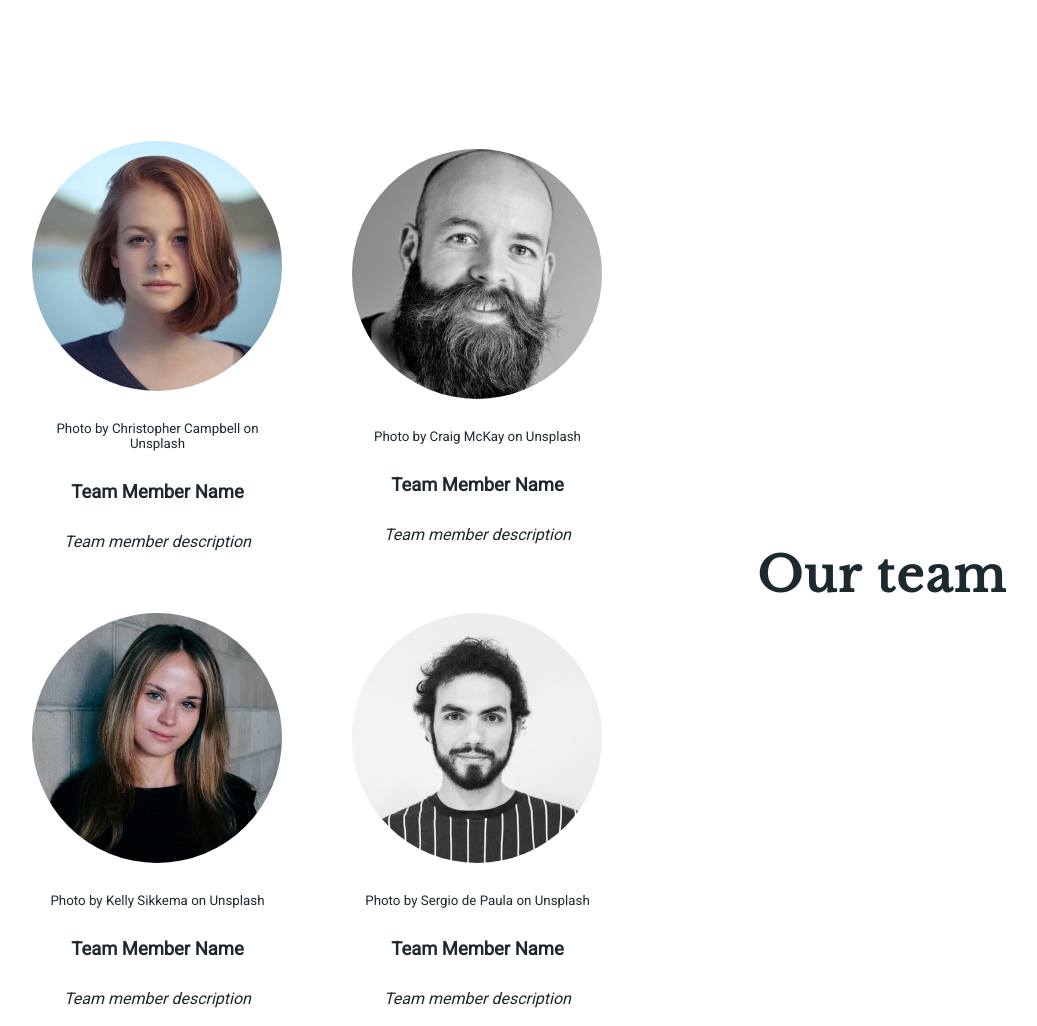
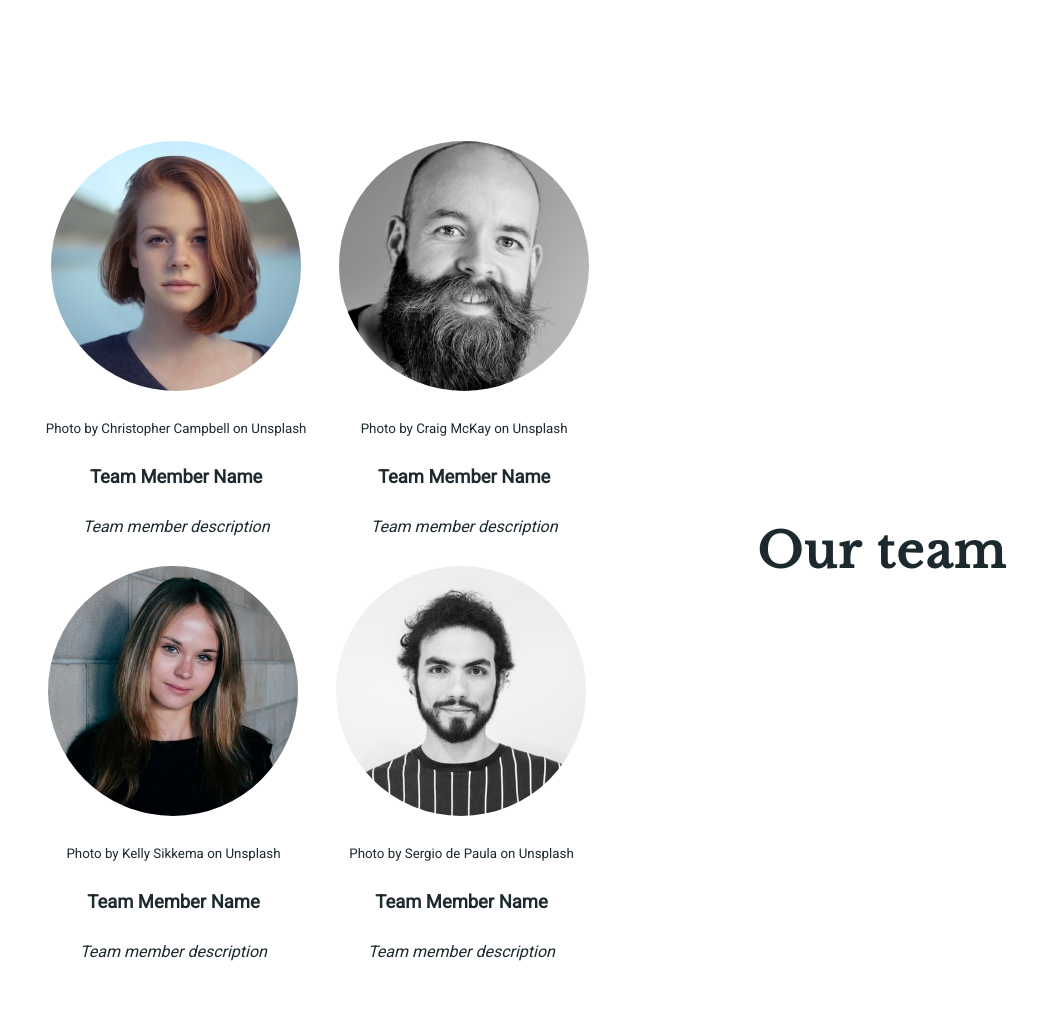
Before and after one commit to techbecca/fidelis, a plain HTML site: page index.html in a window 1280 px wide. Shown: the part 1060-2086 px from the top of the page, without its empty margins (122-1159 px from the left). Drawn offline with nearby package versions, Linux system fonts and the light colour scheme.

Commit message:
Switch team members display from grid to flexbox

```diff
--- a/app/sass/style.scss
+++ b/app/sass/style.scss
@@ -180,13 +180,9 @@ address {
 .team-members {
   width: 50%;
   text-align: center;
-  display: grid;
-  grid-template-columns: repeat(2, 1fr);
-  grid-auto-rows: minmax(26rem, auto);
-  justify-items: center;
-  align-items: center;
-  column-gap: 4rem;
-  row-gap: 2rem;
+  display: flex;
+  flex-flow: row wrap;
+  justify-content: space-around;
 }
 
 .team-member {
```
Also changed, not shown: public/stylesheets/style.css, 1 other file.
